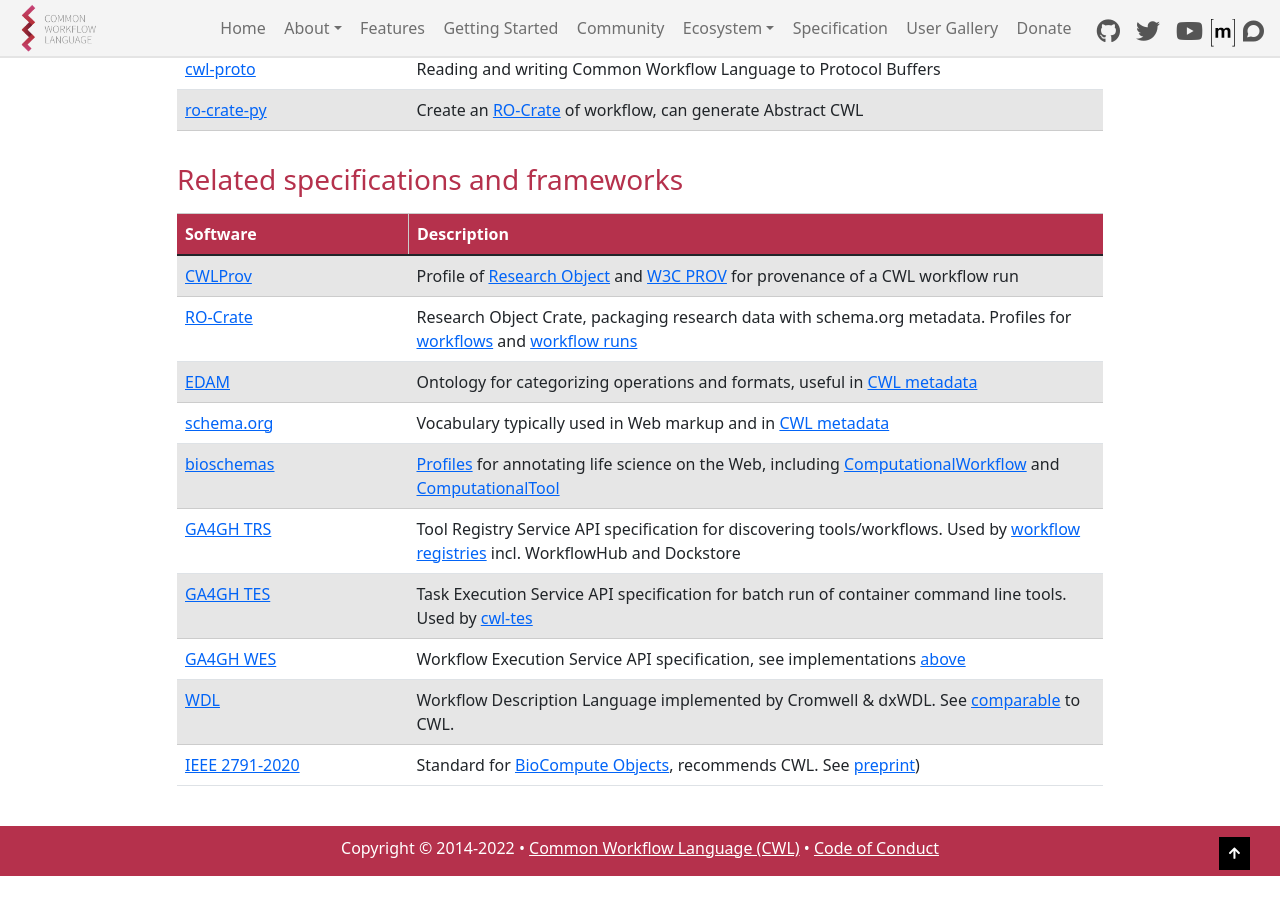
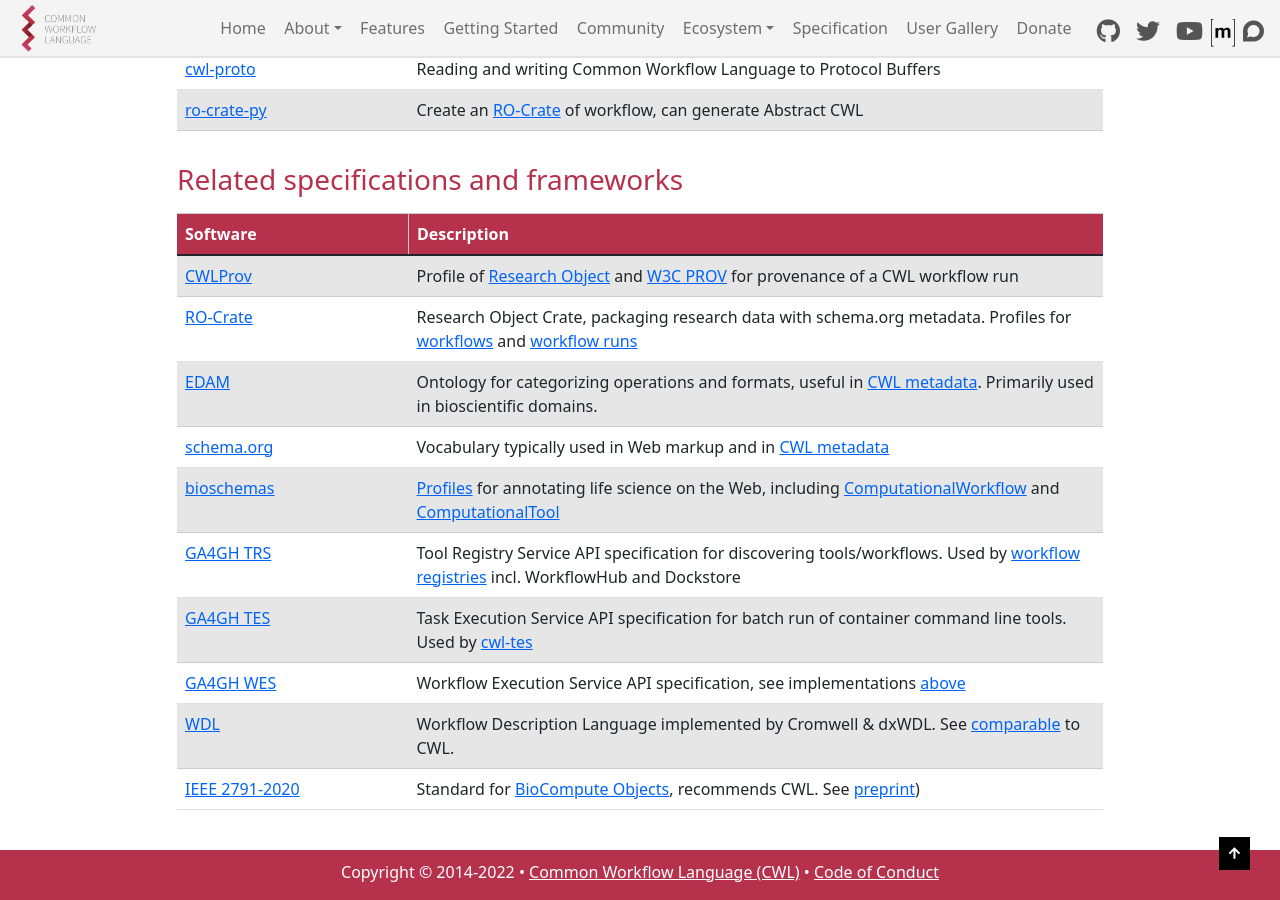
Before and after one commit to common-workflow-language/cwl-website, a Jekyll site: the page built from content/tools.md, in a window 1280 px wide and 900 px high, scrolled down 3474 px. Built offline with Jekyll 4.4.1, drawn with Linux system fonts in a browser that asks for light colours; before the commit the page ends 4350 px from its top, so only the background shows below that.

Commit message:
Update content/tools.md
Co-authored-by: Michael R. Crusoe <1330696+mr-c@users.noreply.github.com>

```diff
--- a/content/tools.md
+++ b/content/tools.md
@@ -121,7 +121,7 @@ can be used to provide a programmatic API or user interface to orchestrate execu
 |--- |--- |
 |[CWLProv](https://github.com/common-workflow-language/cwlprov)|Profile of [Research Object](https://www.researchobject.org/) and [W3C PROV](https://www.w3.org/TR/prov-overview/) for provenance of a CWL workflow run|
 |[RO-Crate](https://w3id.org/ro/crate)|Research Object Crate, packaging research data with schema.org metadata. Profiles for [workflows](https://w3id.org/workflowhub/workflow-ro-crate/) and [workflow runs](https://www.researchobject.org/workflow-run-crate/)|
-|[EDAM](https://edamontology.org/)|Ontology for categorizing operations and formats, useful in [CWL metadata](https://www.commonwl.org/user_guide/17-metadata/)|
+|[EDAM](https://edamontology.org/)|Ontology for categorizing operations and formats, useful in [CWL metadata](https://www.commonwl.org/user_guide/17-metadata/). Primarily used in bioscientific domains.|
 |[schema.org](https://schema.org/)|Vocabulary typically used in Web markup and in [CWL metadata](https://www.commonwl.org/user_guide/17-metadata/)|
 |[bioschemas](https://bioschemas.org/)|[Profiles](https://bioschemas.org/profiles/) for annotating life science on the Web, including [ComputationalWorkflow](https://bioschemas.org/profiles/ComputationalWorkflow/1.0-RELEASE) and [ComputationalTool](https://bioschemas.org/profiles/ComputationalTool/1.0-RELEASE)|
 |[GA4GH TRS](https://github.com/ga4gh/tool-registry-service-schemas)|Tool Registry Service API specification for discovering tools/workflows. Used by [workflow registries](/repos/) incl. WorkflowHub and Dockstore |
```
